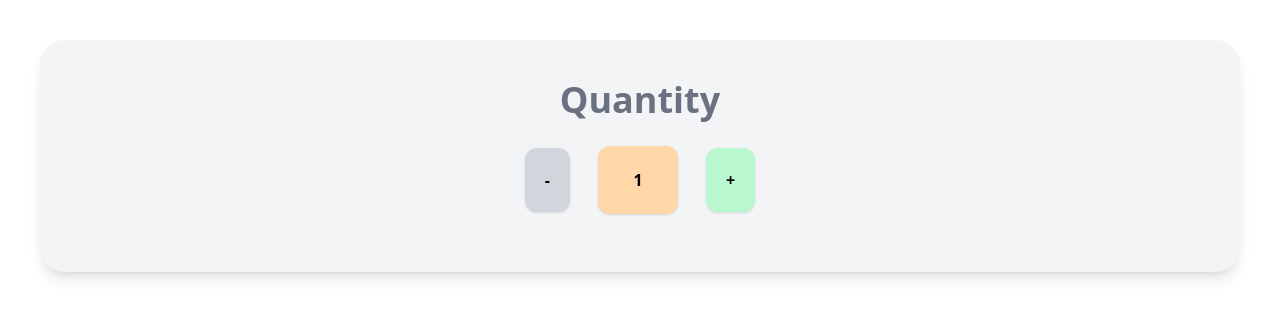
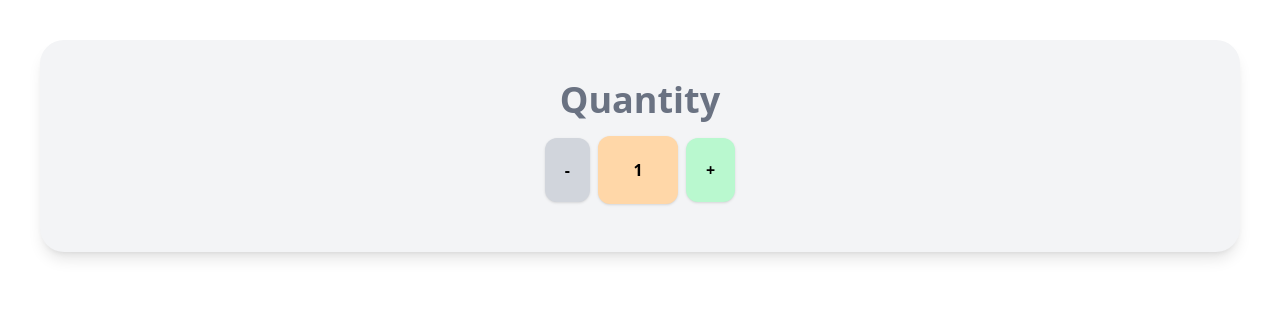
Before and after one commit to datdo13a/cprg306-assignments, a Next.js app: page /week-4 in a window 1280 px wide. Shown: the top 318 px of the page. Built offline with nearby package versions, Linux system fonts and the light colour scheme.

Commit message:
Update new-item.js
added "" to classNames

```diff
--- a/app/week-4/new-item.js
+++ b/app/week-4/new-item.js
@@ -24,7 +24,7 @@ const buttonStyles = (colour) => {
         green: 'bg-green-200 hover:bg-green-300 active:bg-green-400'
     };
 
-    return `m-5 p-5 h-16 rounded-xl shadow-sm font-bold cursor-pointer disabled:bg-gray-300 disabled:cursor-not-allowed ${colourClasses[colour]}`;
+    return `"m-5 p-5 h-16 rounded-xl shadow-sm font-bold cursor-pointer disabled:bg-gray-300 disabled:cursor-not-allowed ${colourClasses[colour]}"`;
 };
 
 return (
```
